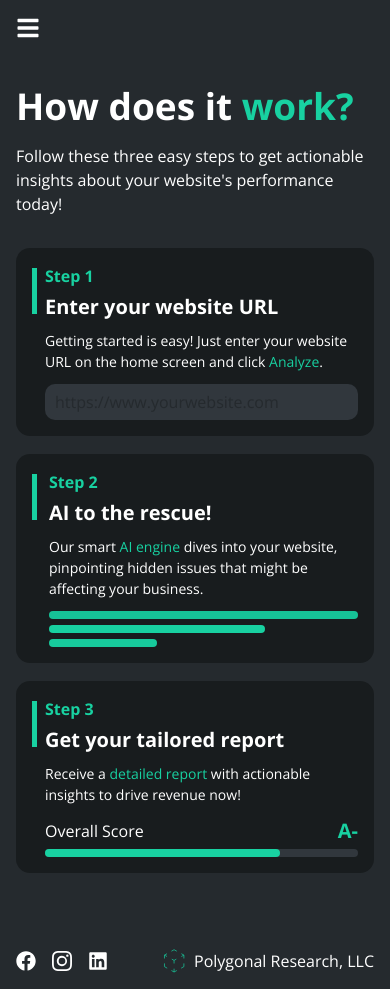
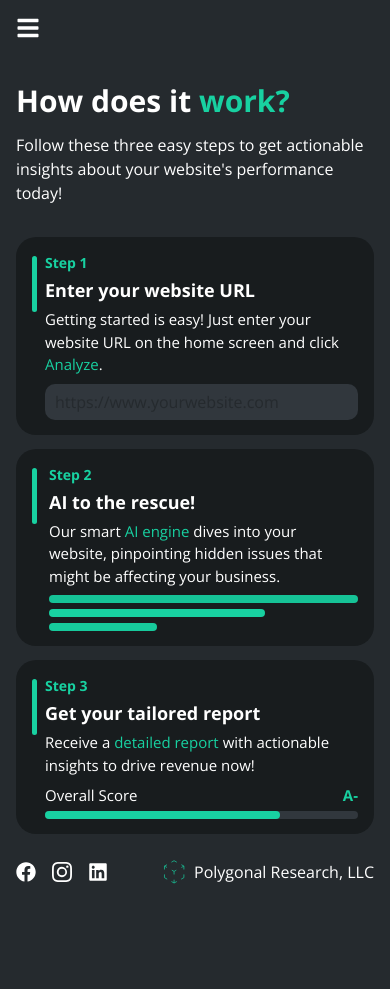
Before and after one commit to ShaYri12/web-review-with-ai, a Next.js app: page /how-does-it-works in a window 390 px wide. After the commit the page ends 900 px from the top, so only its background shows below. Built offline with nearby package versions, Linux system fonts and the light colour scheme.

Commit message:
page styling fix

```diff
--- a/app/how-does-it-works/page.tsx
+++ b/app/how-does-it-works/page.tsx
@@ -35,33 +35,33 @@ export default function HowDoesItWorks() {
     <div className="min-h-screen flex flex-col justify-between items-center bg-[#252A2E] text-white relative">
       <Header />
 
-      <main className="px-4 lg:px-[24px] pt-4 w-full relative z-[0]">
-        <div className="3xl:max-w-[1600px] 2xl:max-w-[1280px] max-w-[1280px] mx-auto grid md:grid-cols-[1fr,2.3fr] gap-8 md:gap-8 items-start">
+      <main className="px-4 lg:px-[24px] pt-[16px] w-full relative z-[0]">
+        <div className="3xl:max-w-[1600px] 2xl:max-w-[1280px] max-w-[1280px] mx-auto grid md:grid-cols-[1fr,2.3fr] gap-8 md:gap-12 items-start">
           {/* Left Column */}
-          <div className="sm:space-y-[20px] space-y-[10px]">
-            <h1 className="xl:font-[800] font-[700] text-[37px] sm:text-[40px] md:text-[48px]">
+          <div className="lg:space-y-[35px] md:space-y-[30px] sm:space-y-[20px] space-y-[10px]">
+            <h1 className="xl:font-[800] font-[700] text-[30px] sm:text-[35px] md:text-[45px] lg:text-[50px] xl:text-[60px]">
               How does <br className="md:flex hidden" /> it{" "}
               <span className="text-cyan">work?</span>
             </h1>
-            <p className="md:text-[24px] sm:text-[20px]">
+            <p className="2xl:text-[22px] md:text-[20px] sm:text-[18px] md:mb-[40px] mb-[30px]">
               Follow these three easy steps to get actionable insights about
               your website's performance today!
             </p>
           </div>
 
           {/* Right Column - Steps */}
-          <div className="space-y-[18px]">
+          <div className="space-y-[14px]">
             {/* Step 1 */}
-            <div className="bg-[#181C1E] rounded-[14px] lg:px-[22px] md:px-[20px] px-4 py-[16px] flex md:gap-4 gap-2 w-full">
-              <div className="h-[46px] min-w-[5px] w-[5px] bg-cyan flex mt-1"></div>
+            <div className="bg-[#181C1E] rounded-[20px] md:px-[18px] px-4 py-[15px] flex md:gap-4 gap-2 w-full">
+              <div className="h-[56px] min-w-[5px] w-[5px] bg-cyan flex mt-1 rounded-[5px]"></div>
               <div className="w-full md:space-y-0 space-y-1">
-                <div className="text-cyan text-[16px] font-bold">
+                <div className="text-cyan md:text-[16px] text-[14px] font-[700] mb-0">
                   Step 1
                 </div>
-                <h2 className="md:text-[23px] text-[20px] font-[700] pb-1">
+                <h2 className="lg:text-[25px] md:text-[20px] text-[18px] font-[700]">
                   Enter your website URL
                 </h2>
-                <p className="text-[14px] lg:text-[16px] pb-2">
+                <p className="text-[15px] pb-1">
                   Getting started is easy! Just enter your website URL on the
                   home screen and click{" "}
                   <Link href="/" className="text-cyan">
@@ -72,55 +72,53 @@ export default function HowDoesItWorks() {
                 <input
                   type="url"
                   placeholder="https://www.yourwebsite.com"
-                  className="w-full bg-[#31373D] md:px-[18px] px-[10px] py-1.5 lg:text-[20px] md:text-[18px] text-base text-white placeholder-[#252A2E] focus:outline-none focus:ring-2 focus:ring-cyan rounded-[10px] cursor-pointer"
+                  className="w-full bg-[#31373D] rounded md:px-[18px] md:px-4 px-[10px] py-[6px] lg:text-[20px] text-base text-white placeholder-[#252A2E] focus:outline-none focus:ring-2 focus:ring-cyan rounded-[10px] cursor-pointer"
                   onClick={handleInputClick}
                 />
               </div>
             </div>
 
             {/* Step 2 */}
-            <div className="bg-[#181C1E] rounded-[14px] lg:px-[22px] md:px-[20px] px-4 py-[16px] flex gap-3 w-full">
-              <div className="h-[46px] min-w-[5px] w-[5px] bg-cyan flex mt-1"></div>
+            <div className="bg-[#181C1E] rounded-[20px] md:px-[18px] px-4 py-[15px] flex gap-3 w-full">
+              <div className="h-[56px] min-w-[5px] w-[5px] bg-cyan flex mt-1 rounded-[5px]"></div>
               <div className="w-full md:space-y-0 space-y-1">
-                <div className="text-cyan text-[16px] font-[700] mb-0">
+                <div className="text-cyan md:text-[16px] text-[14px] font-[700] mb-0">
                   Step 2
                 </div>
-                <h2 className="md:text-[23px] text-[20px] font-[700] pb-1">
+                <h2 className="lg:text-[25px] md:text-[20px] text-[18px] font-[700]">
                   AI to the rescue!
                 </h2>
-                <p className="text-[14px] lg:text-[16px] pb-2">
+                <p className="text-[15px] pb-1">
                   Our smart <span className="text-cyan">AI engine</span> dives
                   into your website, pinpointing hidden issues that might be
                   affecting your business.
                 </p>
                 <div className="md:space-y-2 space-y-[6px]">
-                  <div className="h-[8px] sm:h-[10px] bg-[#0E8B6E] rounded-full w-full glow-background delay-0"></div>
-                  <div className="h-[8px] sm:h-[10px] bg-[#11977D] rounded-full w-[70%] glow-background delay-200"></div>
-                  <div className="h-[8px] sm:h-[10px] bg-[#18D1A1] rounded-full w-[35%] glow-background delay-400"></div>
+                  <div className="h-[8px] md:h-[10px] bg-[#0E8B6E] rounded-full w-full glow-background delay-0"></div>
+                  <div className="h-[8px] md:h-[10px] bg-[#11977D] rounded-full w-[70%] glow-background delay-200"></div>
+                  <div className="h-[8px] md:h-[10px] bg-[#18D1A1] rounded-full w-[35%] glow-background delay-400"></div>
                 </div>
               </div>
             </div>
 
             {/* Step 3 */}
-            <div className="bg-[#181C1E] rounded-[14px] lg:px-[22px] md:px-[20px] px-4 py-[16px] flex md:gap-4 gap-2 w-full">
-              <div className="h-[46px] min-w-[5px] w-[5px] bg-cyan flex mt-1"></div>
+            <div className="bg-[#181C1E] rounded-[20px] md:px-[18px] px-4 py-[15px] flex md:gap-4 gap-2 w-full">
+              <div className="h-[56px] min-w-[5px] w-[5px] bg-cyan flex mt-1 rounded-[5px]"></div>
               <div className="w-full md:space-y-0 space-y-1">
-                <div className="text-cyan text-[16px] font-[700] mb-0">
+                <div className="text-cyan md:text-[16px] text-[14px] font-[700] mb-0">
                   Step 3
                 </div>
-                <h2 className="md:text-[23px] text-[20px] font-[700] pb-1">
+                <h2 className="lg:text-[25px] md:text-[20px] text-[18px] font-[700]">
                   Get your tailored report
                 </h2>
-                <p className="text-[14px] lg:text-[16px] pb-2">
+                <p className="text-[15px] pb-1">
                   Receive a <span className="text-cyan">detailed report</span>{" "}
                   with actionable insights to drive revenue now!
                 </p>
                 <div id="step3" className="max-w-[652px]">
-                  <div className="flex items-center justify-between mb-1">
-                    <div className="text-[16px] lg:text-[18px]">
-                      Overall Score
-                    </div>
-                    <div className="text-xl font-[700] text-cyan">A-</div>
+                  <div className="flex items-center justify-between mb-1 text-[15px] lg:text-[16px]">
+                    <span className="">Overall Score</span>
+                    <span className=" font-[700] text-cyan">A-</span>
                   </div>
                   <div className="h-[8px] md:h-[10px] rounded-full bg-[#31373D]">
                     <div
@@ -135,7 +133,9 @@ export default function HowDoesItWorks() {
           </div>
         </div>
       </main>
-      <Footer />
+      <div className="mt-[-50px] w-full">
+        <Footer />
+      </div>
     </div>
   );
 }
```
